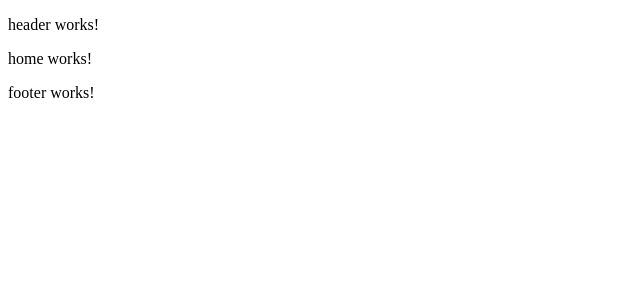
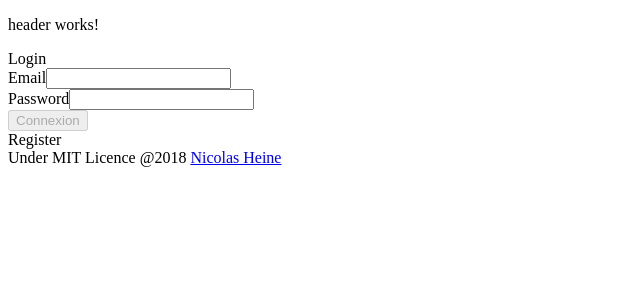
Before and after one commit to NicolasHeine/tap-angular, an Angular app in the folder client/: page / in a window 1280 px wide. Shown: the top 300 px of the page, without its empty margins (0-640 px from the left). Built offline with nearby package versions, Linux system fonts and the light colour scheme; no server answers.

Commit message:
Configuration form register/connexion

```diff
--- a/client/src/app/app.module.ts
+++ b/client/src/app/app.module.ts
@@ -1,5 +1,6 @@
 import { BrowserModule } from '@angular/platform-browser';
 import { NgModule } from '@angular/core';
+import { FormsModule } from '@angular/forms';
 
 // Importer le module
 import { Routing } from './app.routing';
@@ -22,6 +23,7 @@ import { TapComponent } from './components/tap/tap.component';
   ],
   imports: [
     BrowserModule,
+    FormsModule,
     Routing
   ],
   providers: [],
--- a/client/src/app/components/home/home.component.html
+++ b/client/src/app/components/home/home.component.html
@@ -1,3 +1,54 @@
-<p>
-  home works!
-</p>
+<div id="login" Class="container">
+  <div class="title_form" (click)="show_form = 'login'">Login</div>
+  <form #loginForm="ngForm" (ngSubmit)="onSubmitLogin()" *ngIf="show_form === 'login'">
+    <div class="form-group">
+      <label for="email_login">Email</label>
+      <input type="email" class="form-control" [(ngModel)]="userLogin.email" name="email_login" id="email_login" required>
+    </div>
+
+    <div class="form-group">
+      <label for="password_login">Password</label>
+      <input type="password" class="form-control" [(ngModel)]="userLogin.password" name="password_login" id="password_login" required>
+    </div>
+
+    <div class="submit">
+      <button type="submit" [disabled]="!loginForm.form.valid">Connexion</button>
+    </div>
+  </form>
+</div>
+
+<div id="register" Class="container">
+  <div class="title_form" (click)="show_form = 'register'">Register</div>
+  <form #registerForm="ngForm" (ngSubmit)="onSubmitRegister()" *ngIf="show_form === 'register'">
+    <div class="subtitle_form">About you</div>
+    <div class="form-group">
+      <label for="first_name">First name</label>
+      <input type="text" class="form-control" [(ngModel)]="userRegister.firstName" name="first_name" id="first_name" required>
+    </div>
+
+    <div class="form-group">
+      <label for="last_name">Last name</label>
+      <input type="text" class="form-control" [(ngModel)]="userRegister.lastName" name="last_name" id="last_name" required>
+    </div>
+
+    <div class="subtitle_form">Login informations</div>
+    <div class="form-group">
+      <label for="email_register">Email</label>
+      <input type="email" class="form-control" [(ngModel)]="userRegister.email" name="email_register" id="email_register" required>
+    </div>
+
+    <div class="form-group">
+      <label for="password">Password</label>
+      <input type="password" class="form-control" [(ngModel)]="userRegister.password" name="password" id="password" required>
+    </div>
+
+    <div class="form-group">
+        <input type="checkbox" [(ngModel)]="cgv" name="cgv" id="cgv" required>
+        <label for="cgv">I accept the terms and conditions</label>
+    </div>
+
+    <div class="submit">
+      <button type="submit" [disabled]="!registerForm.form.valid">Connexion</button>
+    </div>
+  </form>
+</div>
--- a/client/src/app/components/home/home.component.ts
+++ b/client/src/app/components/home/home.component.ts
@@ -1,5 +1,6 @@
 import { Component, OnInit } from '@angular/core';
 import { MongodbService } from '../../services/mongodb.service';
+import { Router } from '@angular/router';
 
 @Component({
   selector: 'app-home',
@@ -8,32 +9,54 @@ import { MongodbService } from '../../services/mongodb.service';
 })
 export class HomeComponent implements OnInit {
 
-  constructor(private mongodbService: MongodbService) { }
+  constructor(
+    private mongodbService: MongodbService,
+    private router: Router
+  ) { }
 
   userRegister = {
-    firstName: '',
-    lastName: '',
-    email: '',
-    password: ''
+    firstName: 'Nicolas',
+    lastName: 'Heine',
+    email: 'nicolas.heine11@gmail.com',
+    password: 'password'
   };
+
+  cgv = false;
 
   userLogin = {
     email: '',
     password: ''
   };
 
-  ngOnInit() {
-    /*this.mongodbService.loginUser(this.user).then(user => {
+  show_form = 'login';
+
+  ngOnInit(){
+    if(localStorage.getItem('token')){
+      this.router.navigate(['/me']);
+    }
+    /*this.mongodbService.saveTap(sessionStorage.getItem('token'), {id_user: 'get from token', score: 50}).then(data => {
+      console.log(data);
+    });*/
+  }
+
+  onSubmitLogin(){
+    this.mongodbService.loginUser(this.userLogin).then(user => {
       if(!user['error']){
         localStorage.setItem('token', user['token']);
-        localStorage.setItem('id', user['id']);
+        this.router.navigate(['/me'])
       }else{
         // error
       }
-    });*/
+    });
+  }
 
-    this.mongodbService.saveTap(sessionStorage.getItem('token'), {id_user: localStorage.getItem('id'), score: 50}).then(data => {
-      console.log(data);
+  onSubmitRegister(){
+    this.mongodbService.registerUser(this.userRegister).then(user => {
+      if(!user['error']){
+        this.show_form = 'login';
+      }else{
+        console.log('error');
+      }
     });
   }
 
--- a/client/src/app/partials/footer/footer.component.html
+++ b/client/src/app/partials/footer/footer.component.html
@@ -1,3 +1,3 @@
-<p>
-  footer works!
-</p>
+<footer>
+  Under MIT Licence @2018 <a href="http://www.nicolasheine.fr">Nicolas Heine</a>
+</footer>
```
Also changed, not shown: 5 other files (tests, documents, lock files or other folders).
